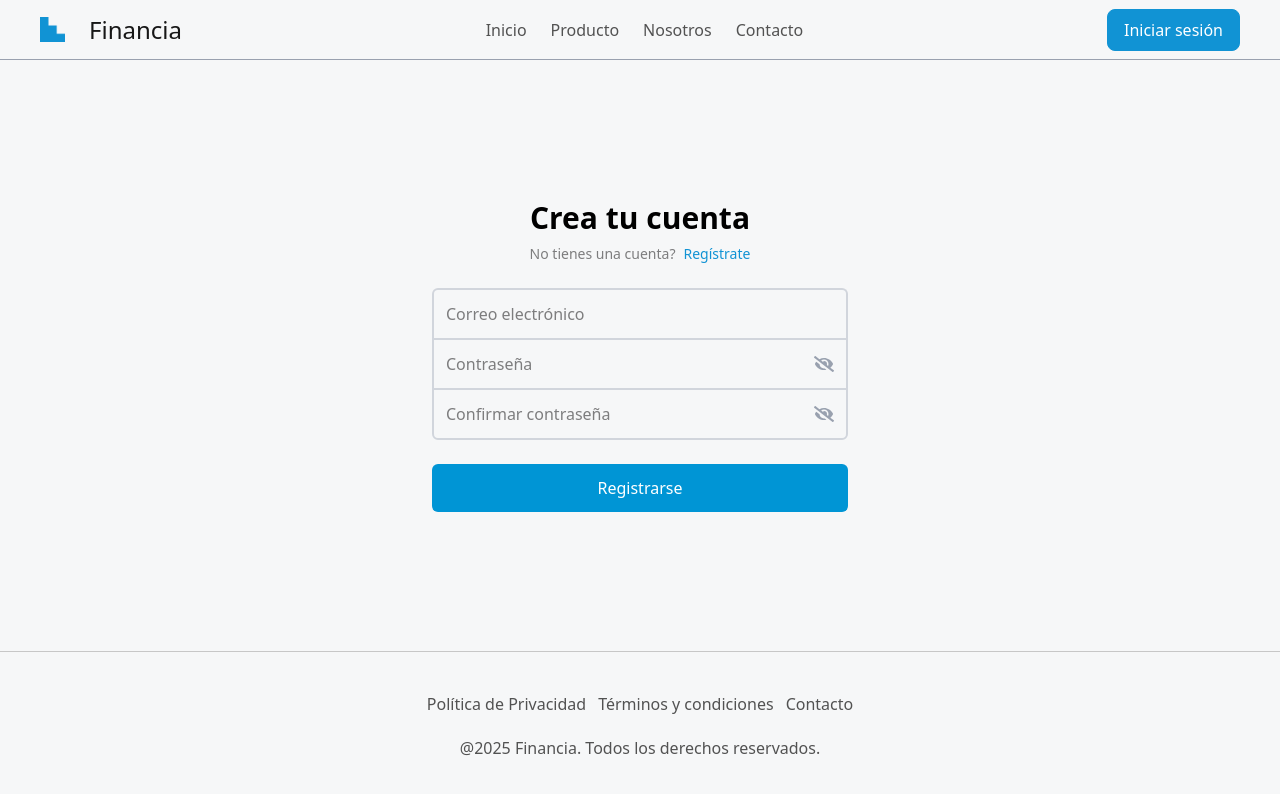
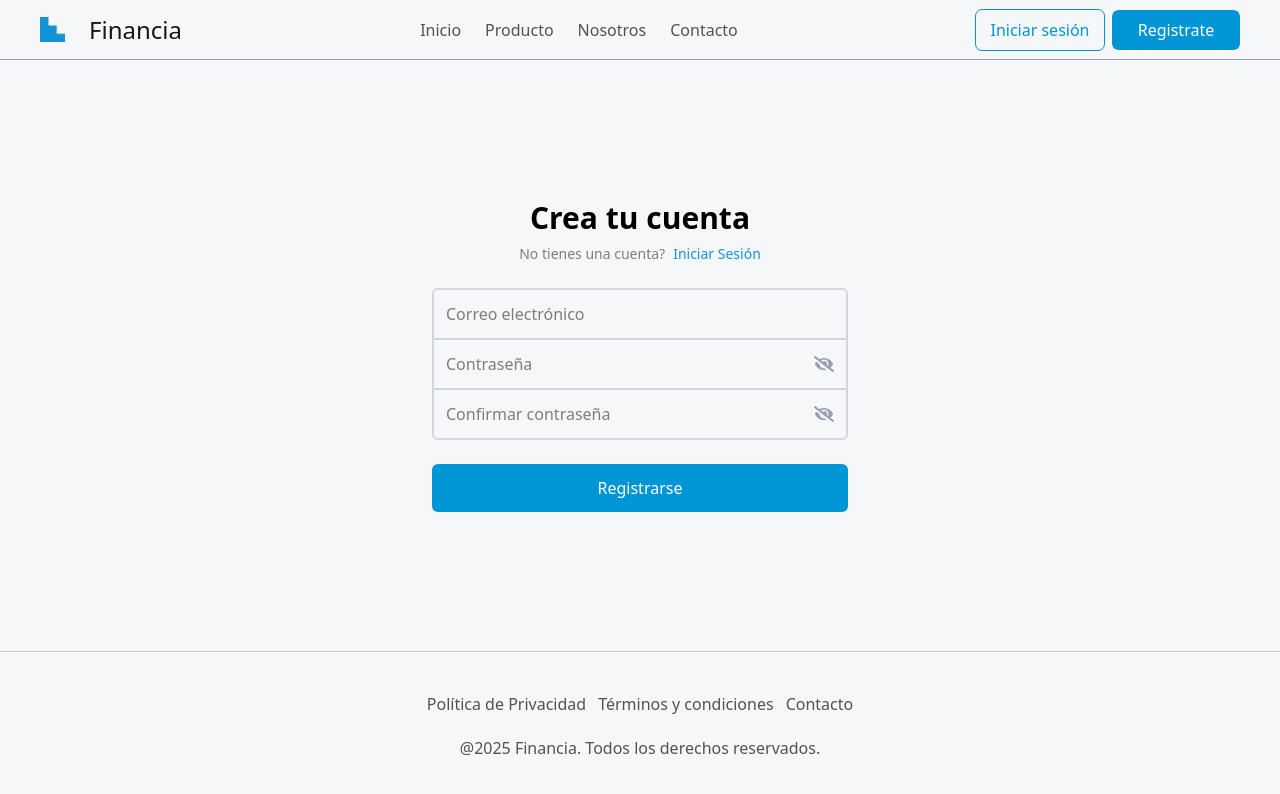
Before and after one commit to cterryc/pyme, a React (Vite) app in the folder front/: page /Registro in a window 1280 px wide. Shown: the top 794 px of the page. Built offline with nearby package versions, Linux system fonts and the light colour scheme.

Commit message:
fix: add a registration button in the header

```diff
--- a/front/src/components/Header.tsx
+++ b/front/src/components/Header.tsx
@@ -59,12 +59,22 @@ export const Header = ({ avatar }: { avatar: string }) => {
           )}
         </div>
       ) : (
-        <button
-          onClick={() => navigate('/Login')}
-          className='bg-[var(--primary)]  p-2 px-4 text-white rounded-lg border border-[var(--primary)] font-medium hover:bg-white hover:text-[var(--primary)] cursor-pointer'
-        >
-          Iniciar sesión
-        </button>
+        <div className='flex gap-2'>
+          <button
+            onClick={() => navigate('/Login')}
+            className=' text-[#0095d5] outline-1 h-10 w-32 rounded-md hover:outline-1 transition-colors
+            cursor-pointer hover:bg-[#F0F0F2]'
+          >
+            Iniciar sesión
+          </button>
+          <button
+            onClick={() => navigate('/Registro')}
+            className='bg-[#0095d5] text-white outline-1 h-10 w-32 rounded-md hover:bg-[#28a9d6] transition-colors
+            cursor-pointer'
+          >
+            Registrate
+          </button>
+        </div>
       )}
     </header>
   )
--- a/front/src/pages/Login.tsx
+++ b/front/src/pages/Login.tsx
@@ -4,6 +4,7 @@ import { useForm } from 'react-hook-form'
 import { FaEye, FaEyeSlash } from 'react-icons/fa'
 import { zodResolver } from '@hookform/resolvers/zod'
 import { Header } from '@/components/Header'
+import { Footer } from '@/components/Footer'
 import { useAuthLogin } from '@/hooks/useAuth'
 import { loginSchema, type LoginFormData } from '@/schemas/auth.schema'
 
@@ -43,7 +44,7 @@ export const Login = () => {
   return (
     <div className='min-h-screen flex flex-col'>
       <div className='sticky top-0 z-50'>
-        <Header avatar='IniciarSesion' />
+        <Header avatar='' />
       </div>
       <section className='flex-grow flex items-center justify-center'>
         <section className='w-full max-w-md px-4'>
@@ -98,6 +99,7 @@ export const Login = () => {
           </form>
         </section>
       </section>
+      <Footer />
     </div>
   )
 }
--- a/front/src/pages/Register.tsx
+++ b/front/src/pages/Register.tsx
@@ -54,8 +54,8 @@ export const Register = () => {
             <h3 className='text-3xl font-bold text-black'>Crea tu cuenta</h3>
             <p className='text-[#7d7d7e] text-sm mt-2'>
               No tienes una cuenta?
-              <Link to='/' className='text-[var(--primary)] pl-2 cursor-pointer'>
-                Regístrate
+              <Link to='/Login' className='text-[var(--primary)] pl-2 cursor-pointer'>
+                Iniciar Sesión
               </Link>
             </p>
           </div>
```
